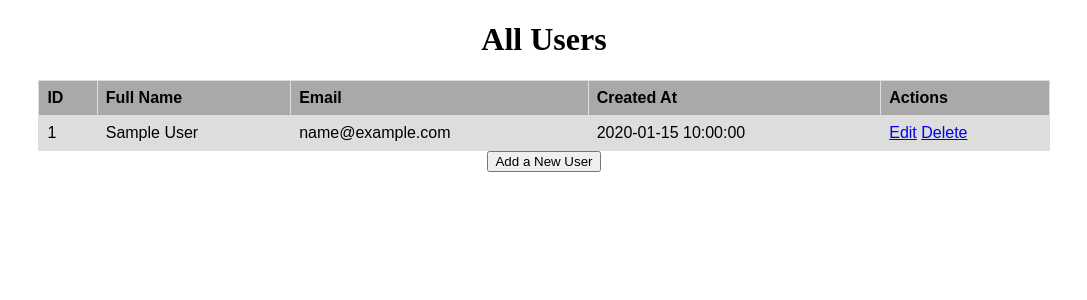
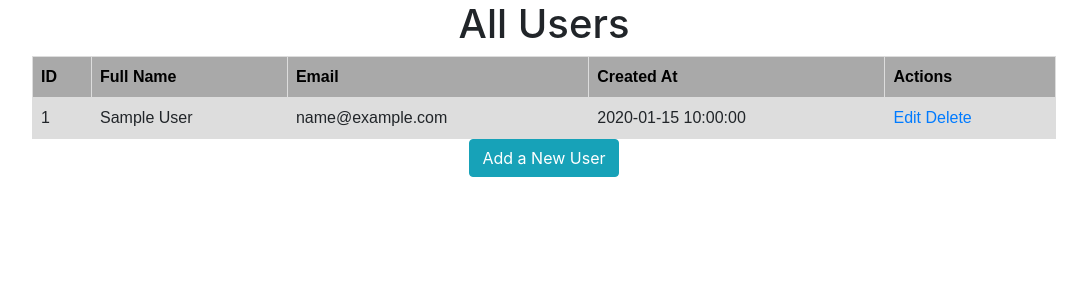
Before and after one commit to MarisaConway/Users, a Flask app: page /users in a window 1280 px wide. Shown: the top 300 px of the page, without its empty margins (96-1183 px from the left). Run offline with Flask 2, Linux system fonts and the light colour scheme; tables that the repository leaves empty or names only in its code hold one stand-in row (values such as "Sample post"); some libraries are stand-ins or nearby versions.

Commit message:
added update function

```diff
--- a/server.py
+++ b/server.py
@@ -80,7 +80,7 @@ def edit_id (id):
 @app.route("/users/<id>/update", methods=["POST"])
 def update(id):
     db = connectToMySQL("users")
-    query = "UPDATE users SET `first_name` = %(fn)s, `last_name` = %(ln)s, `email` = %(email)s WHERE (`id` = int %(id_num)s);"
+    query = "UPDATE users SET first_name = %(fn)s, last_name = %(ln)s, email = %(email)s WHERE id = %(id_num)s;"
     data = {
         "fn" : request.form["first_name"],
         "ln" : request.form["last_name"],
--- a/templates/index.html
+++ b/templates/index.html
@@ -5,6 +5,7 @@
     <meta http-equiv="X-UA-Compatible" content="IE=edge">
     <title>User</title>
     <meta name="viewport" content="width=device-width, initial-scale=1">
+    <link rel="stylesheet" href="https://stackpath.bootstrapcdn.com/bootstrap/4.3.1/css/bootstrap.min.css" integrity="sha384-ggOyR0iXCbMQv3Xipma34MD+dH/1fQ784/j6cY/iJTQUOhcWr7x9JvoRxT2MZw1T" crossorigin="anonymous">
     <style>
 
         body {
@@ -59,6 +60,6 @@
         </tr>
     {% endfor %}
     </table>
-    <a href="/users/new"><button>Add a New User</button></a>
+    <a href="/users/new"><button class="btn btn-info">Add a New User</button></a>
 </body>
 </html>
```
